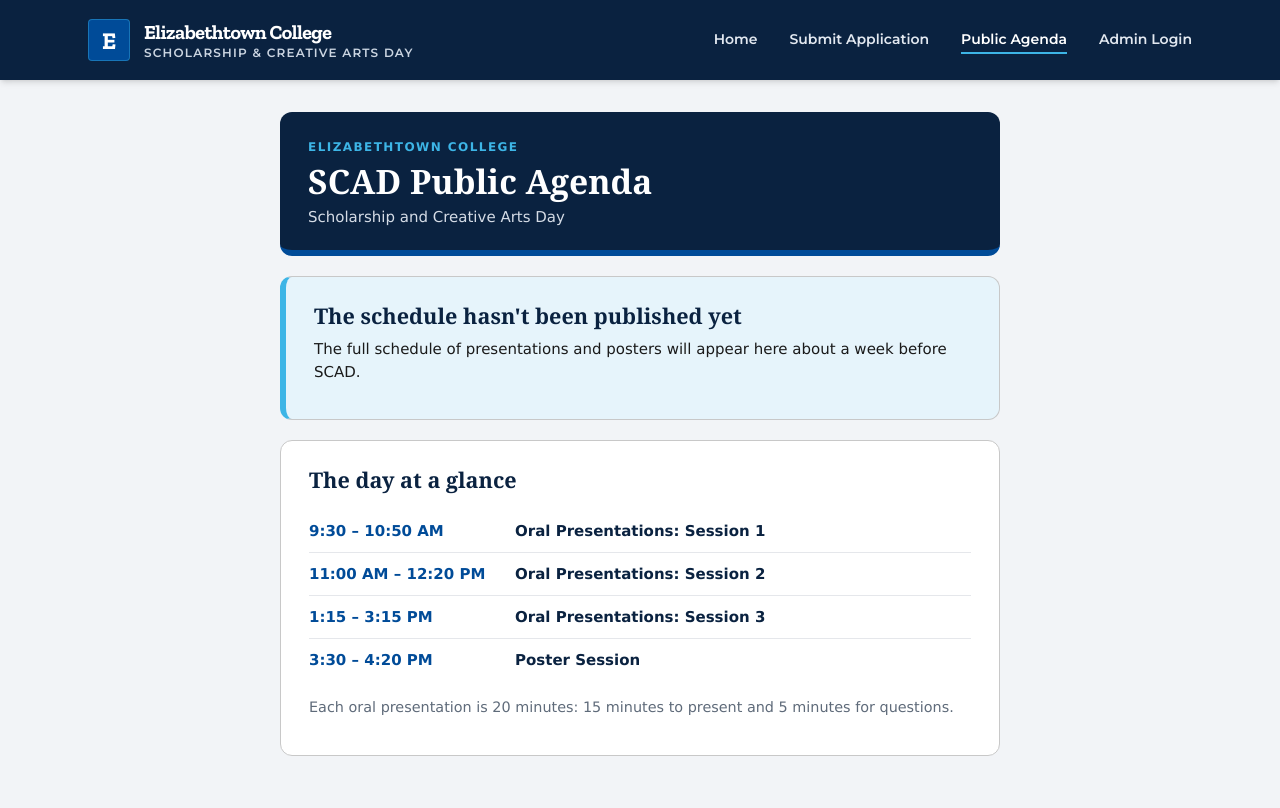
After one commit to Etown-CS/26-27_scad_program, a Django app: page /agenda/ in a window 1280 px wide. The commit adds this page. Run offline with Django 5.2, Linux system fonts and the light colour scheme; data that the repository does not hold is empty.

Commit message:
build the Public Agenda page

```diff
--- a/registration/static/registration/styles.css
+++ b/registration/static/registration/styles.css
@@ -1,18 +1,22 @@
-/* Colors and fonts from the Elizabethtown College Brand Style Guide (Sept. 2025) */
+/* Styles for the public pages: the application form and the public agenda.
+   (The nav bar is in navbar.css, the admin colors are in admin.css,
+   and the homepage uses Tailwind.)
+   Colors and fonts from the Elizabethtown College Brand Style Guide (Sept. 2025). */
 :root {
   /* Brand colors */
   --etown-blue: #004B98;   /* PMS 2945, primary: buttons, focus */
   --etown-navy: #0A2240;   /* PMS 289: banner, headings, labels */
-  --sky-blue: #3DB5E6;     /* PMS 298: accents, section numbers */
+  --sky-blue: #3DB5E6;     /* PMS 298: accents */
   --cool-gray: #C8C8C8;    /* PMS Cool Gray 3: borders */
   --red: #E1261C;          /* PMS 485: errors */
 
   /* Light tints for backgrounds */
   --page-bg: #F2F4F7;      /* very light gray page */
-  --card-bg: #FFFFFF;      /* white form card */
+  --card-bg: #FFFFFF;      /* white cards */
   --input-bg: #F7F8FA;     /* input fill */
-  --note-bg: #E6F4FB;      /* light sky blue info note */
+  --note-bg: #E6F4FB;      /* light sky blue notes */
   --text: #1A1A1A;
+  --muted-text: #5F6B7A;   /* smaller gray text */
 
   /* Brand fonts: Clarendon for headlines, Verdana as the default.
      Clarendon isn't on every computer, so it falls back to Georgia. */
@@ -22,6 +26,8 @@
   --radius-card: 12px;
   --radius-control: 6px;
 }
+
+/* SHARED BY EVERY PUBLIC PAGE */
 
 body {
   font-family: var(--font-body);
@@ -38,7 +44,7 @@ body {
   padding: 32px 20px;
 }
 
-/* Navy banner at the top */
+/* Navy banner at the top of each page */
 .banner {
   background-color: var(--etown-navy);
   color: #fff;
@@ -70,6 +76,68 @@ body {
   color: #D5DCE6;
 }
 
+/* Light blue info note */
+.note {
+  background-color: var(--note-bg);
+  border-left: 4px solid var(--sky-blue);
+  border-radius: var(--radius-control);
+  padding: 12px 16px;
+  margin: 0 0 8px;
+  color: var(--etown-navy);
+}
+
+/* White content card */
+.card {
+  margin-bottom: 20px;
+  padding: 24px 28px;
+  background-color: var(--card-bg);
+  border: 1px solid var(--cool-gray);
+  border-radius: var(--radius-card);
+}
+
+/* Smaller gray text */
+.muted {
+  font-size: 0.9rem;
+  color: var(--muted-text);
+}
+
+/* Blue button-style link */
+.button-link {
+  display: inline-block;
+  padding: 10px 20px;
+  border-radius: var(--radius-control);
+  background-color: var(--etown-blue);
+  color: #fff;
+  font-weight: 700;
+  text-decoration: none;
+}
+
+.button-link:hover {
+  background-color: var(--etown-navy);
+}
+
+/* Success and error messages */
+.message {
+  margin-top: 16px;
+  padding: 12px 16px;
+  border-radius: var(--radius-control);
+}
+
+.message.success {
+  background-color: var(--note-bg);
+  border-left: 4px solid var(--etown-blue);
+  color: var(--etown-navy);
+}
+
+.message.error {
+  background-color: #FDECEA;
+  border-left: 4px solid var(--red);
+  color: #8A1510;
+}
+
+
+/* APPLICATION FORM (index.html) */
+
 /* Form card */
 form {
   background-color: var(--card-bg);
@@ -84,18 +152,8 @@ form br {
   display: none;
 }
 
-/* Light blue info note at the top of the form */
-.note {
-  background-color: var(--note-bg);
-  border-left: 4px solid var(--sky-blue);
-  border-radius: var(--radius-control);
-  padding: 12px 16px;
-  margin: 0 0 8px;
-  color: var(--etown-navy);
-}
-
 /* Section headings: navy text with a numbered circle in front */
-h2 {
+form h2 {
   font-family: var(--font-headline);
   font-weight: 700;
   font-size: 1.35rem;
@@ -109,7 +167,7 @@ h2 {
   counter-increment: section;
 }
 
-h2::before {
+form h2::before {
   content: counter(section);
   display: inline-flex;
   align-items: center;
@@ -124,7 +182,7 @@ h2::before {
   font-weight: 700;
 }
 
-p {
+form p {
   margin: 16px 0 6px;
 }
 
@@ -136,7 +194,7 @@ p {
 }
 
 /* Fields */
-label {
+form label {
   display: block;
   margin-top: 16px;
   font-weight: 700;
@@ -184,7 +242,7 @@ textarea:focus {
 }
 
 /* Radio options look like small pills; the chosen one turns Etown blue */
-label:has(input[type="radio"]) {
+form label:has(input[type="radio"]) {
   display: inline-flex;
   align-items: center;
   gap: 6px;
@@ -197,7 +255,7 @@ label:has(input[type="radio"]) {
   cursor: pointer;
 }
 
-label:has(input[type="radio"]:checked) {
+form label:has(input[type="radio"]:checked) {
   background-color: var(--etown-blue);
   border-color: var(--etown-blue);
   color: #fff;
@@ -314,32 +372,187 @@ button:focus-visible {
 .previous-meta {
   margin-top: 2px;
   font-size: 0.85rem;
-  color: #5F6B7A;
+  color: var(--muted-text);
 }
-
-/* Success and error messages after submitting */
-.message {
-  margin-top: 16px;
-  padding: 12px 16px;
-  border-radius: var(--radius-control);
-}
-
-.message.success {
-  background-color: var(--note-bg);
-  border-left: 4px solid var(--etown-blue);
-  color: var(--etown-navy);
-}
-
-.message.error {
-  background-color: #FDECEA;
-  border-left: 4px solid var(--red);
-  color: #8A1510;
-}
-
 
 /* Small hint under each mentor search box */
 .mentor-hint {
   margin: 6px 0 0;
   font-size: 0.85rem;
-  color: #5F6B7A;
+  color: var(--muted-text);
 }
+
+
+/* PUBLIC AGENDA (agenda.html) */
+
+.card h2 {
+  margin: 0 0 8px;
+  font-family: var(--font-headline);
+  font-size: 1.35rem;
+  color: var(--etown-navy);
+}
+
+.card p {
+  margin: 0 0 12px;
+  line-height: 1.5;
+}
+
+/* "Not published yet" notice */
+.agenda-notice {
+  border-left: 6px solid var(--sky-blue);
+  background-color: var(--note-bg);
+}
+
+/* The day at a glance */
+.day-timeline {
+  list-style: none;
+  margin: 16px 0;
+  padding: 0;
+}
+
+.day-timeline li {
+  display: flex;
+  gap: 16px;
+  padding: 12px 0;
+  border-top: 1px solid #E5E7EB;
+}
+
+.day-timeline li:first-child {
+  border-top: none;
+}
+
+.day-time {
+  flex: 0 0 190px;
+  font-weight: 700;
+  color: var(--etown-blue);
+}
+
+.day-event {
+  font-weight: 700;
+  color: var(--etown-navy);
+}
+
+/* Stack the time above the event on phones */
+@media (max-width: 600px) {
+  .day-timeline li {
+    flex-direction: column;
+    gap: 2px;
+  }
+
+  .day-time {
+    flex-basis: auto;
+  }
+}
+
+
+/* Save as PDF button above the schedule */
+.agenda-actions {
+  margin-bottom: 20px;
+  text-align: right;
+}
+
+.agenda-actions button {
+  margin-top: 0;
+  padding: 10px 20px;
+}
+
+/* Published schedule */
+.agenda-session h2 {
+  padding-bottom: 8px;
+  border-bottom: 2px solid var(--etown-blue);
+}
+
+.agenda-room h3 {
+  margin: 20px 0 4px;
+  font-size: 1rem;
+  color: var(--etown-blue);
+}
+
+.agenda-list {
+  list-style: none;
+  margin: 0;
+  padding: 0;
+}
+
+.agenda-item {
+  display: flex;
+  gap: 16px;
+  padding: 10px 0;
+  border-top: 1px solid #E5E7EB;
+}
+
+.agenda-item p {
+  margin: 0 0 2px;
+}
+
+.agenda-time {
+  flex: 0 0 80px;
+  font-weight: 700;
+  color: var(--etown-navy);
+}
+
+.agenda-title {
+  font-weight: 700;
+  color: var(--etown-navy);
+}
+
+@media (max-width: 600px) {
+  .agenda-item {
+    flex-direction: column;
+    gap: 2px;
+  }
+
+  .agenda-time {
+    flex-basis: auto;
+  }
+}
+
+/* Printed / saved PDF version: just the schedule, no nav bar or buttons */
+@media print {
+  .site-header,
+  .agenda-actions {
+    display: none;
+  }
+
+  body {
+    background-color: #fff;
+    font-size: 11pt;
+  }
+
+  .page {
+    max-width: none;
+    padding: 0;
+  }
+
+  .banner,
+  .card {
+    border: none;
+    padding: 0;
+    margin-bottom: 16px;
+  }
+
+  .banner {
+    background-color: #fff;
+    border-radius: 0;
+    border-bottom: 2px solid var(--etown-navy);
+    padding-bottom: 8px;
+  }
+
+  .banner h1 {
+    color: var(--etown-navy);
+  }
+
+  .eyebrow {
+    color: var(--etown-blue);
+  }
+
+  .subtitle {
+    color: var(--text);
+  }
+
+  /* Keep each room's list together on one page when it fits */
+  .agenda-room,
+  .agenda-item {
+    break-inside: avoid;
+  }
+}
--- /dev/null
+++ b/registration/templates/registration/agenda.html
@@ -0,0 +1,117 @@
+{% load static tz %}
+<!DOCTYPE html>
+<html lang="en">
+<head>
+  <meta charset="UTF-8">
+  <meta name="viewport" content="width=device-width, initial-scale=1.0">
+  <title>SCAD Public Agenda</title>
+  <link rel="preconnect" href="https://fonts.googleapis.com">
+  <link rel="preconnect" href="https://fonts.gstatic.com" crossorigin>
+  <link href="https://fonts.googleapis.com/css2?family=Montserrat:wght@400;500;600;700&family=Zilla+Slab:wght@600;700&display=swap" rel="stylesheet">
+  <link rel="stylesheet" href="{% static 'registration/navbar.css' %}">
+  <link rel="stylesheet" href="{% static 'registration/styles.css' %}">
+</head>
+<body>
+  {% include "registration/partials/navbar.html" with active="agenda" %}
+
+  <main class="page">
+
+    <!-- Event name and date come from the event table -->
+    <header class="banner">
+      <p class="eyebrow">Elizabethtown College</p>
+      <h1>SCAD Public Agenda</h1>
+      <p class="subtitle">
+        {% if event %}
+          {{ event.event_name }} · {{ event.event_date|date:"l, F j, Y" }}
+        {% else %}
+          Scholarship and Creative Arts Day
+        {% endif %}
+      </p>
+    </header>
+
+    {% if schedule %}
+
+      <!-- Published schedule: one card per session, rooms inside -->
+      <div class="agenda-actions">
+        <button type="button" onclick="window.print()">Save as PDF</button>
+      </div>
+
+      {% for session_name, rooms in sessions.items %}
+        <section class="card agenda-session">
+          <h2>{{ session_name }}</h2>
+
+          {% for room, presentations in rooms.items %}
+            <div class="agenda-room">
+              <h3>{{ room }}</h3>
+              <ul class="agenda-list">
+                {% for presentation in presentations %}
+                  <li class="agenda-item">
+                    <span class="agenda-time">{{ presentation.start_time|timezone:"America/New_York"|date:"g:i A" }}</span>
+                    <div>
+                      <p class="agenda-title">{{ presentation.submission.title }}</p>
+                      <p class="muted">
+                        {% for presenter in presentation.submission.presenters.all %}{{ presenter.person }}{% if not forloop.last %}, {% endif %}{% endfor %}
+                        {% if presentation.submission.department %} · {{ presentation.submission.department }}{% endif %}
+                      </p>
+                      {% if presentation.submission.panel %}
+                        <p class="muted">Panel: {{ presentation.submission.panel }}</p>
+                      {% endif %}
+                    </div>
+                  </li>
+                {% endfor %}
+              </ul>
+            </div>
+          {% endfor %}
+        </section>
+      {% endfor %}
+
+    {% else %}
+
+      <!-- Shown until an admin publishes the schedule -->
+      <section class="card agenda-notice">
+        <h2>The schedule hasn't been published yet</h2>
+        <p>
+          The full schedule of presentations and posters will appear here about a week before SCAD.
+        </p>
+        {% if registration_open %}
+          <p>
+            Applications are open until
+            <strong>{{ event.registration_deadline|timezone:"America/New_York"|date:"l, F j \a\t g:i A" }}</strong>.
+          </p>
+          <a href="{% url 'form' %}" class="button-link">Submit an application</a>
+        {% elif event %}
+          <p>Applications are closed. Please contact the SCAD coordinator with any questions.</p>
+        {% endif %}
+      </section>
+
+    {% endif %}
+
+    <!-- General outline of the day (same session times as scheduler.py) -->
+    <section class="card">
+      <h2>The day at a glance</h2>
+      <ol class="day-timeline">
+        <li>
+          <span class="day-time">9:30 – 10:50 AM</span>
+          <span class="day-event">Oral Presentations: Session 1</span>
+        </li>
+        <li>
+          <span class="day-time">11:00 AM – 12:20 PM</span>
+          <span class="day-event">Oral Presentations: Session 2</span>
+        </li>
+        <li>
+          <span class="day-time">1:15 – 3:15 PM</span>
+          <span class="day-event">Oral Presentations: Session 3</span>
+        </li>
+        <li>
+          <span class="day-time">3:30 – 4:20 PM</span>
+          <span class="day-event">Poster Session</span>
+        </li>
+      </ol>
+      <p class="muted">
+        Each oral presentation is 20 minutes: 15 minutes to present and 5 minutes for questions.
+      </p>
+    </section>
+
+  </main>
+</body>
+</html>
--- a/registration/templates/registration/home.html
+++ b/registration/templates/registration/home.html
@@ -67,7 +67,7 @@
         <a href="{% url 'form' %}" class="text-sm font-semibold text-slate-200 hover:text-[#3DB5E6] transition-colors py-1 border-b-2 border-transparent">
           Submit Application
         </a>
-        <a href="#" class="text-sm font-semibold text-slate-200 hover:text-[#3DB5E6] transition-colors py-1 border-b-2 border-transparent">
+          <a href="{% url 'agenda' %}" class="text-sm font-semibold text-slate-200 hover:text-[#3DB5E6] transition-colors py-1 border-b-2 border-transparent">
           Public Agenda
         </a>
         <a href="{% url 'admin:index' %}" class="text-sm font-semibold text-slate-200 hover:text-[#3DB5E6] transition-colors py-1 border-b-2 border-transparent">
@@ -94,7 +94,7 @@
           <a href="{% url 'form' %}" class="w-full sm:w-auto px-8 py-3.5 bg-[#004B98] hover:bg-[#003870] active:scale-[0.99] text-white text-base font-semibold rounded-md shadow-sm transition-all text-center">
             Submit an Application
           </a>
-          <a href="#" class="w-full sm:w-auto px-8 py-3.5 border-2 border-[#004B98] text-[#004B98] hover:bg-[#004B98]/5 active:scale-[0.99] text-base font-semibold rounded-md transition-all text-center">
+          <a href="{% url 'agenda' %}" class="w-full sm:w-auto px-8 py-3.5 border-2 border-[#004B98] text-[#004B98] hover:bg-[#004B98]/5 active:scale-[0.99] text-base font-semibold rounded-md transition-all text-center">
             View Agenda
           </a>
         </div>
--- a/registration/templates/registration/partials/navbar.html
+++ b/registration/templates/registration/partials/navbar.html
@@ -16,7 +16,7 @@
     <nav class="site-nav">
       <a href="{% url 'home' %}" class="site-nav__link{% if active == 'home' %} is-active{% endif %}">Home</a>
       <a href="{% url 'form' %}" class="site-nav__link{% if active == 'form' %} is-active{% endif %}">Submit Application</a>
-      <a href="#" class="site-nav__link{% if active == 'agenda' %} is-active{% endif %}">Public Agenda</a>
+      <a href="{% url 'agenda' %}" class="site-nav__link{% if active == 'agenda' %} is-active{% endif %}">Public Agenda</a>
       <a href="{% url 'admin:index' %}" class="site-nav__link">Admin Login</a>
     </nav>
   </div>
--- a/registration/views.py
+++ b/registration/views.py
@@ -5,7 +5,7 @@ from django.shortcuts import render
 from django.utils import timezone
 from django.views.decorators.http import require_GET, require_POST
 
-from .models import Event, Person, RawSubmission
+from .models import Event, Person, RawSubmission, Schedule
 from .processing import mark_needs_review, process_raw_submission
 
 REQUIRED_FIELDS = [
@@ -14,16 +14,47 @@ REQUIRED_FIELDS = [
     "mentor1_first_name", "mentor1_last_name", "mentor1_email",
 ]
 
-
 def home(request):
     """Shows the SCAD homepage."""
     return render(request, "registration/home.html")
 
+def agenda_page(request):
+    """Shows the public agenda. The schedule only appears after an admin publishes it."""
+    # The next upcoming SCAD, or the most recent one if none are coming up
+    event = (
+        Event.objects.filter(event_date__gte=timezone.localdate()).order_by("event_date").first()
+        or Event.objects.order_by("-event_date").first()
+    )
+
+    schedule = None
+    if event:
+        schedule = Schedule.objects.filter(event=event, status="published").first()
+
+    # Group the presentations by session, then by room:
+    # {"Session 1": {"Nicarry 202": [presentation, ...]}, ...}
+    sessions = {}
+    if schedule:
+        presentations = (
+            schedule.assignments
+            .select_related("submission__panel", "session__location")
+            .prefetch_related("submission__presenters__person")
+            .order_by("session__start_time", "session__location__building",
+                      "session__location__room_name", "start_time")
+        )
+        for presentation in presentations:
+            rooms = sessions.setdefault(presentation.session.session_name, {})
+            rooms.setdefault(str(presentation.session.location), []).append(presentation)
+
+    return render(request, "registration/agenda.html", {
+        "event": event,
+        "registration_open": event is not None and event.registration_deadline > timezone.now(),
+        "schedule": schedule,
+        "sessions": sessions,
+    })
 
 def form_page(request):
     """Shows the public application form."""
     return render(request, "registration/index.html")
-
 
 @require_POST
 def create_submission(request):
--- a/scad/urls.py
+++ b/scad/urls.py
@@ -7,6 +7,7 @@ urlpatterns = [
     path("admin/", admin.site.urls),
     path("", views.home, name="home"),
     path("register/", views.form_page, name="form"),
+    path("agenda/", views.agenda_page, name="agenda"),
     path("api/submissions/", views.create_submission, name="create_submission"),
     path("api/mentors/", views.mentor_list, name="mentor_list"),
 ]
```
